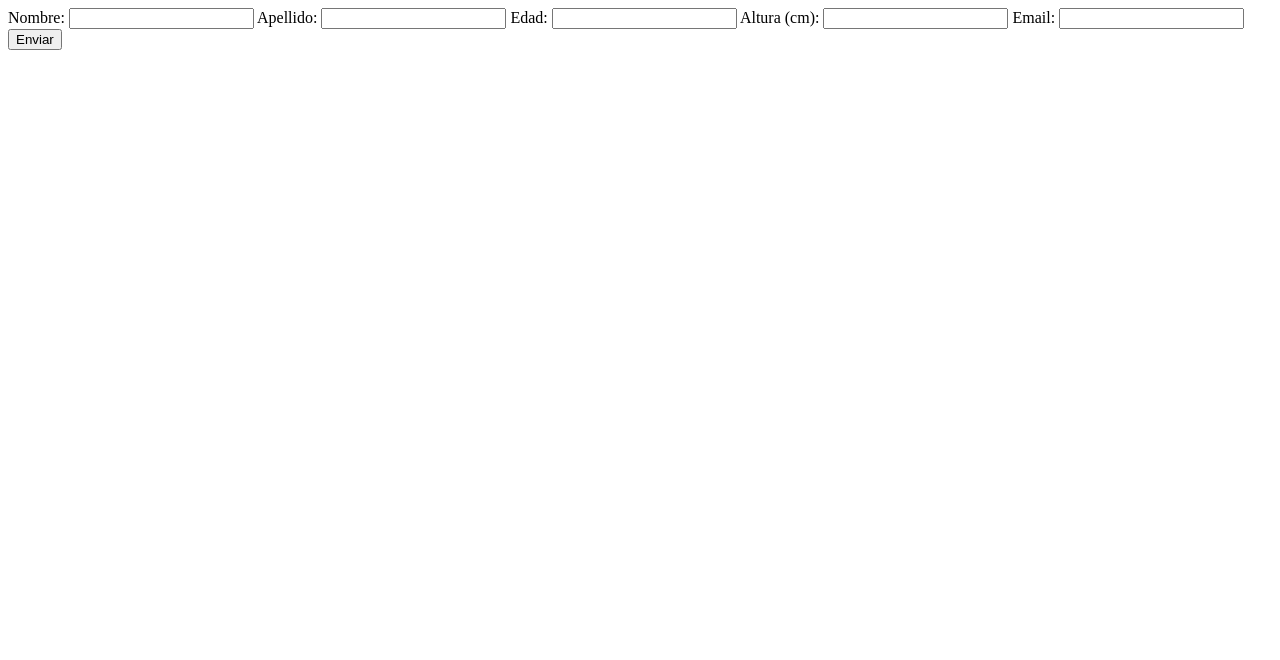
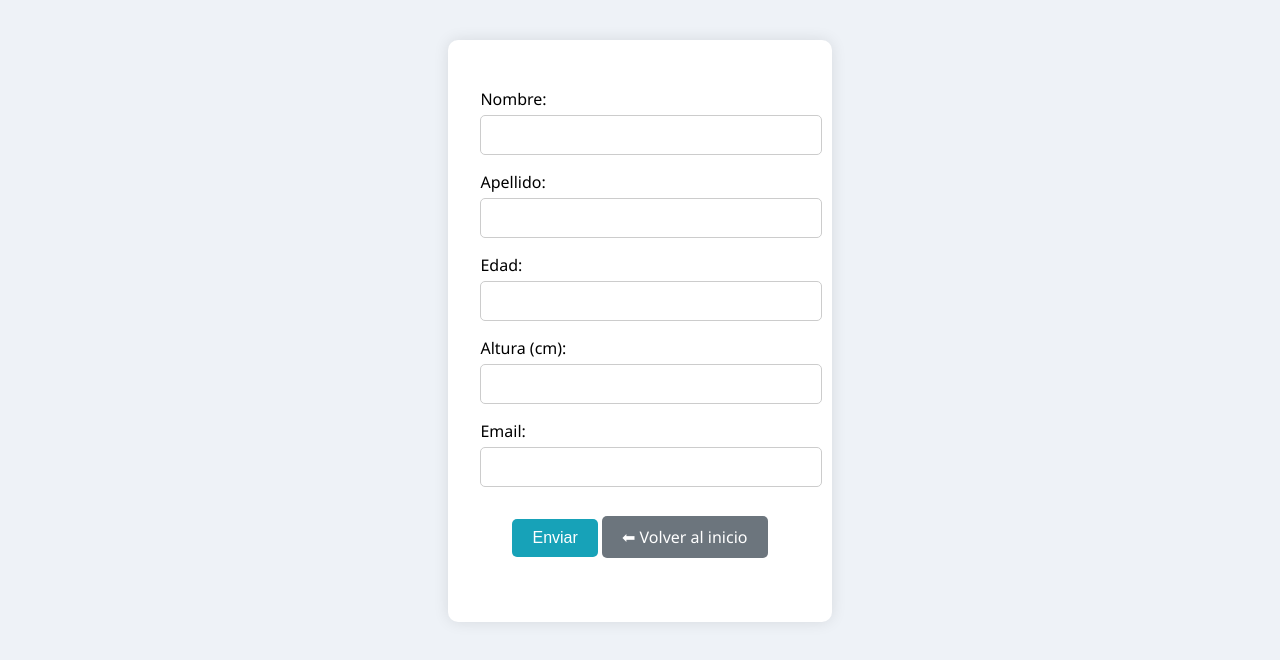
Before and after one commit to M-T-R-Reinoso-Matias/TP-02-Programacion-III, a plain HTML site: page ejercicio6/index.html in a window 1280 px wide. Drawn offline with Linux system fonts and the light colour scheme.

Commit message:
Modificaciones Esteticas

```diff
--- a/ejercicio4/estilo.css
+++ /dev/null
@@ -1,2 +0,0 @@
-body { font-family: Arial; padding: 2rem; }
-label, button { display: block; margin: 10px 0; }
--- /dev/null
+++ b/ejercicio4/estilo1.css
@@ -0,0 +1,47 @@
+body {
+  font-family: 'Segoe UI', sans-serif;
+  background-color: #f0f4f8;
+  padding: 2rem;
+  text-align: center;
+}
+
+label, button {
+  display: block;
+  margin: 15px auto;
+  font-size: 1.1rem;
+}
+
+input {
+  padding: 8px;
+  font-size: 1rem;
+  border-radius: 5px;
+  border: 1px solid #ccc;
+}
+
+button {
+  background-color: #28a745;
+  color: white;
+  border: none;
+  padding: 10px 20px;
+  border-radius: 5px;
+  cursor: pointer;
+}
+
+button:hover {
+  background-color: #218838;
+}
+.volver {
+  display: inline-block;
+  background-color: #6c757d;
+  color: white;
+  padding: 10px 20px;
+  margin-bottom: 2rem;
+  text-decoration: none;
+  border-radius: 5px;
+  font-size: 1rem;
+  transition: background 0.3s;
+}
+
+.volver:hover {
+  background-color: #5a6268;
+}
--- a/ejercicio5/estilo.css
+++ /dev/null
@@ -1,2 +0,0 @@
-body { font-family: Arial; padding: 2rem; }
-label, button, p { display: block; margin: 10px 0; }
--- /dev/null
+++ b/ejercicio5/estilo2.css
@@ -0,0 +1,54 @@
+body {
+  font-family: 'Segoe UI', sans-serif;
+  background-color: #f9f9f9;
+  padding: 2rem;
+  text-align: center;
+}
+
+label, button, p {
+  display: block;
+  margin: 15px auto;
+  font-size: 1.1rem;
+  max-width: 400px;
+}
+
+input {
+  padding: 8px;
+  font-size: 1rem;
+  width: 80%;
+  border-radius: 5px;
+  border: 1px solid #ccc;
+}
+
+button {
+  background-color: #007bff;
+  color: white;
+  border: none;
+  padding: 10px 20px;
+  border-radius: 5px;
+  cursor: pointer;
+}
+
+button:hover {
+  background-color: #0056b3;
+}
+
+#resultado {
+  font-weight: bold;
+  color: #333;
+}
+.volver {
+  display: inline-block;
+  background-color: #6c757d;
+  color: white;
+  padding: 10px 20px;
+  margin-bottom: 2rem;
+  text-decoration: none;
+  border-radius: 5px;
+  font-size: 1rem;
+  transition: background 0.3s;
+}
+
+.volver:hover {
+  background-color: #5a6268;
+}
--- a/ejercicio6/estilo.css
+++ /dev/null
@@ -1,3 +0,0 @@
-body { font-family: Arial; padding: 2rem; }
-form label, form button { display: block; margin: 10px 0; }
-#mensaje { margin-top: 20px; font-weight: bold; }
--- /dev/null
+++ b/ejercicio6/estilo3.css
@@ -0,0 +1,65 @@
+body {
+  font-family: 'Segoe UI', sans-serif;
+  background-color: #eef2f7;
+  padding: 2rem;
+  text-align: center;
+}
+
+form {
+  display: inline-block;
+  background-color: #fff;
+  padding: 2rem;
+  border-radius: 10px;
+  box-shadow: 0 0 15px rgba(0, 0, 0, 0.1);
+}
+
+form label {
+  display: block;
+  margin: 1rem 0;
+  text-align: left;
+}
+
+input {
+  width: 100%;
+  padding: 10px;
+  font-size: 1rem;
+  margin-top: 5px;
+  border-radius: 5px;
+  border: 1px solid #ccc;
+}
+
+button {
+  margin-top: 1rem;
+  background-color: #17a2b8;
+  color: white;
+  border: none;
+  padding: 10px 20px;
+  font-size: 1rem;
+  border-radius: 5px;
+  cursor: pointer;
+}
+
+button:hover {
+  background-color: #138496;
+}
+
+#mensaje {
+  margin-top: 20px;
+  font-weight: bold;
+  font-size: 1.1rem;
+}
+.volver {
+  display: inline-block;
+  background-color: #6c757d;
+  color: white;
+  padding: 10px 20px;
+  margin-bottom: 2rem;
+  text-decoration: none;
+  border-radius: 5px;
+  font-size: 1rem;
+  transition: background 0.3s;
+}
+
+.volver:hover {
+  background-color: #5a6268;
+}
--- a/ejercicio6/index.html
+++ b/ejercicio6/index.html
@@ -3,7 +3,7 @@
 <head>
   <meta charset="UTF-8">
   <title>Validación</title>
-  <link rel="stylesheet" href="style.css">
+  <link rel="stylesheet" href="estilo3.css">
 </head>
 <body>
   <form id="form">
@@ -13,6 +13,7 @@
     <label>Altura (cm): <input type="number" id="altura"></label>
     <label>Email: <input type="email" id="email"></label>
     <button type="submit">Enviar</button>
+    <a href="../index.html" class="volver">⬅ Volver al inicio</a>
   </form>
   <p id="mensaje"></p>
   <script src="script.js"></script>
--- /dev/null
+++ b/estilo.css
@@ -0,0 +1,60 @@
+* {
+  box-sizing: border-box;
+  margin: 0;
+  padding: 0;
+}
+
+body {
+  font-family: 'Segoe UI', sans-serif;
+  background: linear-gradient(135deg, #74ebd5, #ACB6E5);
+  display: flex;
+  justify-content: center;
+  align-items: center;
+  height: 100vh;
+}
+
+.contenedor {
+  background-color: #fff;
+  padding: 3rem 2rem;
+  border-radius: 15px;
+  box-shadow: 0 8px 25px rgba(0, 0, 0, 0.15);
+  text-align: center;
+  width: 90%;
+  max-width: 500px;
+}
+
+.contenedor h1 {
+  font-size: 2rem;
+  margin-bottom: 0.5rem;
+  color: #333;
+}
+
+.contenedor h2 {
+  font-size: 1.2rem;
+  margin-bottom: 2rem;
+  color: #666;
+}
+
+ul {
+  list-style: none;
+  padding: 0;
+}
+
+li {
+  margin: 1rem 0;
+}
+
+a {
+  display: inline-block;
+  padding: 0.75rem 1.5rem;
+  background-color: #0077cc;
+  color: white;
+  text-decoration: none;
+  border-radius: 8px;
+  transition: background 0.3s;
+  font-size: 1rem;
+}
+
+a:hover {
+  background-color: #005fa3;
+}
```
Also changed, not shown: ejercicio4/index.html (+2 -1 lines), ejercicio4/script.js (+9 -2 lines), ejercicio5/index.html (+2 -1 lines), index.html (added, +19 -0 lines).
